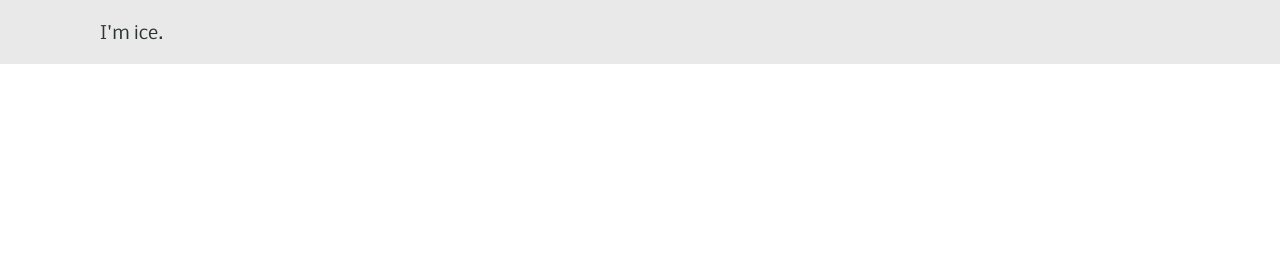
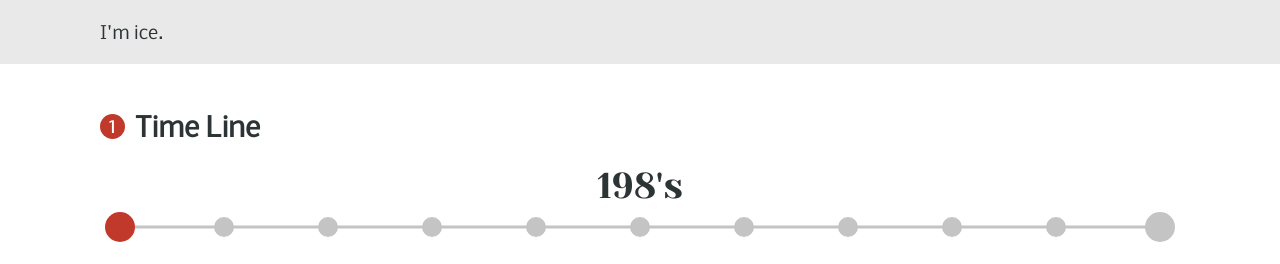
Before and after one commit to Tauhoo/web-profile, a Next.js app: page / in a window 1280 px wide. Shown: the part 577-841 px from the top of the page. Before the commit the page ends 800 px from the top, so only its background shows below. Built offline with nearby package versions, Linux system fonts and the light colour scheme.

Commit message:
set up timeline selector

```diff
--- a/components/Nabar.js
+++ b/components/Nabar.js
@@ -5,7 +5,7 @@ import Burger from "./Burger"
 import MenuListItem from "./MenuListItem"
 
 const Container = styled.div`
-  position: absolute;
+  position: fixed;
   top: 0px;
   left: 0px;
   width: 100%;
@@ -20,7 +20,7 @@ const Container = styled.div`
 const MenuList = styled.div`
   width: 100%;
   height: 100vh;
-  position: absolute;
+  position: fixed;
   top: ${({ active }) => (active ? "0px" : "-100vh")};
   z-index: 998;
   transition: 0.3s;
--- a/components/Paragraph.js
+++ b/components/Paragraph.js
@@ -5,7 +5,7 @@ import Title from "./Title"
 
 const Container = styled.div`
   width: 100%;
-  background-color: #e9e9e9;
+  background-color: ${({ background_color }) => background_color || "#e9e9e9"};
   padding: 50px 0px 20px 0px;
 `
 
@@ -15,13 +15,13 @@ const Paragraph = styled.div`
 
 export default class extends Component {
   render() {
-    const { index, topic, children } = this.props
+    const { index, topic, children, is_text, background_color } = this.props
     return (
-      <Container>
+      <Container background_color={background_color}>
         <Wrapper>
           <Title index={index}>{topic}</Title>
           <br></br>
-          <Paragraph>{children}</Paragraph>
+          {is_text ? <Paragraph>{children}</Paragraph> : children}
         </Wrapper>
       </Container>
     )
--- /dev/null
+++ b/components/TimeLine.js
@@ -0,0 +1,32 @@
+import React, { Component } from "react"
+import styled from "styled-components"
+import TimeSelector from "./TimeSelector"
+import { art_font } from "../config"
+
+const Container = styled.div`
+  width: 100%;
+`
+
+const Time = styled.div`
+  width: 100%;
+  font-family: ${art_font};
+  text-align: center;
+  font-size: 2rem;
+`
+
+export default class extends Component {
+  details = this.props.details
+  state = { value: this.details[0].value }
+  render() {
+    this.details
+    return (
+      <Container>
+        <Time>{this.state.value}'s</Time>
+        <TimeSelector
+          details={this.details}
+          onChange={(value) => this.setState({ value })}
+        ></TimeSelector>
+      </Container>
+    )
+  }
+}
--- /dev/null
+++ b/components/TimeSelector.js
@@ -0,0 +1,121 @@
+import React, { Component } from "react"
+import styled from "styled-components"
+
+const Container = styled.div`
+  height: 40px;
+  width: 100%;
+  padding: 0px 20px;
+  box-sizing: border-box;
+`
+
+const Wrapper = styled.div`
+  position: relative;
+  height: 100%;
+  width: 100%;
+`
+
+const MainLine = styled.div`
+  position: absolute;
+  height: 3px;
+  width: 100%;
+  background-color: #c4c4c4;
+  transform: translate(-50%, -50%);
+  top: 50%;
+  left: 50%;
+`
+
+const Circle = styled.div`
+  ${({ clickable }) => (clickable ? `cursor: pointer;` : "")}
+  position: absolute;
+  height: ${({ diameter }) => diameter};
+  width: ${({ diameter }) => diameter};
+  border-radius: 50%;
+  transform: translate(-50%, -50%);
+  top: ${({ top }) => top};
+  left: ${({ left }) => left};
+  background-color: ${({ background_color }) => background_color};
+  z-index: 10;
+  transition: 0.3s;
+`
+const SelectorCircle = styled.div`
+  position: absolute;
+  height: ${({ diameter }) => diameter};
+  width: ${({ diameter }) => diameter};
+  border-radius: 50%;
+  transform: translate(-50%, -50%)
+    scale(${({ selected }) => (selected ? 1 : 0)});
+  top: ${({ top }) => top};
+  left: ${({ left }) => left};
+  border-style: solid;
+  border-color: #c0392b;
+  z-index: 10;
+  transition: 0.3s;
+`
+
+const TimeLinePoint = ({ crop_details, step, onChange }) =>
+  crop_details.map(({ value, percent }, index) => [
+    <SelectorCircle
+      diameter='35px'
+      top='50%'
+      left={`${percent}%`}
+      selected={step === index + 1}
+    ></SelectorCircle>,
+    <Circle
+      clickable
+      key={index}
+      diameter='20px'
+      top='50%'
+      left={`${percent}%`}
+      background_color={index + 1 === step ? "#c0392b" : "#C4C4C4"}
+      onClick={() => onChange(value, index + 1)}
+    ></Circle>,
+  ])
+
+export default class extends Component {
+  state = { step: 0 }
+  details = this.props.details || []
+
+  onChange = (value, index) => {
+    this.setState({ step: index }, () =>
+      this.props.onChange ? this.props.onChange(value, index) : null
+    )
+  }
+
+  render() {
+    const { step } = this.state
+    const last_num = this.details.length - 1
+    const crop_details = this.details.slice(1, this.details.length - 1)
+    return (
+      <Container>
+        <Wrapper>
+          <Circle
+            clickable
+            diameter='30px'
+            top='50%'
+            left='0px'
+            background_color={0 === step ? "#c0392b" : "#C4C4C4"}
+            onClick={() => this.onChange(this.details[0].value, 0)}
+          ></Circle>
+          <Circle
+            clickable
+            diameter='30px'
+            top='50%'
+            left='100%'
+            background_color={
+              this.details.length - 1 === step ? "#c0392b" : "#C4C4C4"
+            }
+            onClick={() =>
+              this.onChange(this.details[last_num].value, last_num)
+            }
+          ></Circle>
+          <TimeLinePoint
+            crop_details={crop_details}
+            step={step}
+            onChange={this.onChange}
+          ></TimeLinePoint>
+          <MainLine></MainLine>
+        </Wrapper>
+      </Container>
+    )
+  }
+}
--- a/pages/index.js
+++ b/pages/index.js
@@ -1,6 +1,22 @@
 import React from "react"
 import Banner from "../components/Banner"
 import Paragraph from "../components/Paragraph"
+import TimeLine from "../components/TimeLine"
+
+const timeline = [
+  { value: 198, percent: 0 },
+  { value: 1998, percent: 10 },
+  { value: 1999, percent: 20 },
+  { value: 2000, percent: 30 },
+  { value: 2001, percent: 40 },
+  { value: 2001, percent: 50 },
+  { value: 1998, percent: 60 },
+  { value: 1998, percent: 70 },
+  { value: 1998, percent: 80 },
+  { value: 1998, percent: 90 },
+  { value: 1999, percent: 100 },
+]
+
 export default () => (
   <>
     <Banner
@@ -9,8 +25,11 @@ export default () => (
       menu={["Who's me?", "Time Line", "Works"]}
       onGo={(index) => console.log(index)}
     ></Banner>
-    <Paragraph index='0' topic="Who's me ?">
+    <Paragraph index='0' topic="Who's me ?" is_text>
       I'm ice.
+    </Paragraph>
+    <Paragraph index='1' topic='Time Line' background_color='#ffff'>
+      <TimeLine details={timeline}></TimeLine>
     </Paragraph>
   </>
 )
```
